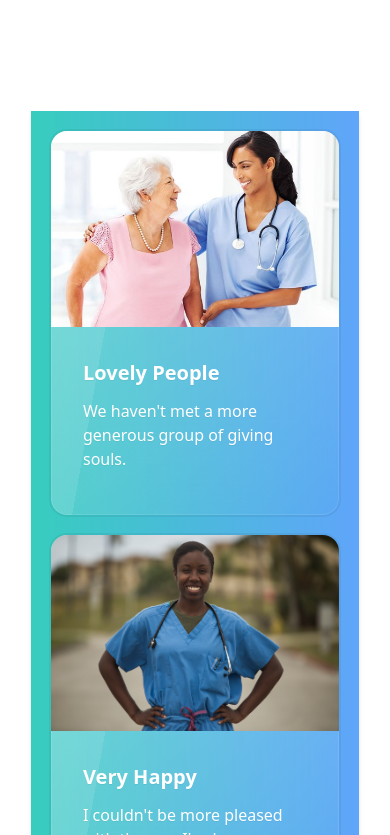
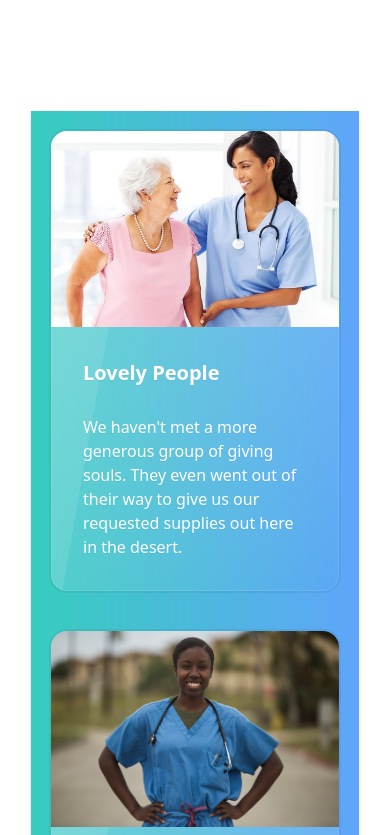
Before and after one commit to margaritahumanitarian/helpafamily, a Next.js app: page /landing-page in a window 390 px wide. Shown: the part 989-1824 px from the top of the page. Built offline with nearby package versions, Linux system fonts and the light colour scheme.

Commit message:
Responsiveness, fadeInSpeed, and cleanup
- Adjusted testimonial responsiveness by adding grid with breakpoints.
- Adjusted fadeInSpeed for LargeHeroSection component.
- Adjusted fadeInSpeed on LargeHeroContent component.
- Cleaned up comments

```diff
--- a/components/LandingPageNav.js
+++ b/components/LandingPageNav.js
@@ -14,7 +14,7 @@ import { FaRegHeart } from 'react-icons/fa';
  * @param {String} [props.fadeInSpeed = '700' ] - change the speed of fade in "ease-in duration-`fadeInSpeed`" | Example: `"700"` : [tailwind durations](https://tailwindcss.com/docs/transition-duration)
  * @returns {ReactElement} JSX
  */
-const LandingPageNav = ({ fadeInSpeed = '700' }) => {
+const LandingPageNav = ({ fadeInSpeed = '1000' }) => {
   const [navOpacity, setnavOpacity] = useState(0);
   useEffect(() => {
     setnavOpacity(100);
--- a/components/LargeHeroContent.js
+++ b/components/LargeHeroContent.js
@@ -22,7 +22,7 @@ import PropTypes from 'prop-types';
 
 const LargeHeroContent = ({
   children,
-  fadeInSpeed = '700',
+  fadeInSpeed = '1000',
   mainTextSize = 'md',
   title,
   titleSize = '5xl',
--- a/components/TestimonialCard.js
+++ b/components/TestimonialCard.js
@@ -3,7 +3,7 @@ import Image from 'next/image';
 
 const TestimonialCard = ({ content, image, title }) => {
   return (
-    <div className="m-5 w-72 h-96 card glass lg:card text-neutral-content">
+    <div className="m-5 w-72  card glass lg:card text-neutral-content">
       <figure className="p-0">
         <Image
           alt="testimonial"
@@ -16,7 +16,9 @@ const TestimonialCard = ({ content, image, title }) => {
       </figure>
       <div className="max-w-md card-body">
         <h2 className="card-title">{title}</h2>
-        <p>{content}</p>
+        <div className="pt-4 h-40">
+          <p>{content}</p>
+        </div>
       </div>
     </div>
   );
--- a/pages/landing-page.js
+++ b/pages/landing-page.js
@@ -1,6 +1,3 @@
-// @ts-check
-// eslint-disable-next-line no-unused-vars
-import { ReactElement, useEffect, useState } from 'react'; // ReactElement is only imported for typechecking
 import Footer from '../components/Footer';
 import Head from 'next/head';
 import LandingPageNav from '../components/LandingPageNav';
@@ -9,29 +6,16 @@ import LargeHeroSection from '../components/LargeHeroSection';
 import Link from 'next/link';
 import TestimonialCard from '../components/TestimonialCard';
 
-/** -----------------------------------------------------------------------------------------------------------------------
+/** ------------------------------------------------------------------------------
  *
  * TODO: Change all of the placeholder text to good copy.
  * TODO: Change the call to action link to point to the appropriate destination.
- * TODO: Refactor code by exporting components to proper folders.
+ * DONE: Refactor code by exporting components to proper folders.
  *
  * FIXME: The images are placeholders and need to be changed.
  * FIXME: There's a better way to handle images as per @RedFox0x20 recommendation.
- *
- */ // --------------------------------------------------------------------------------------------------------------------
-
-// -----------------------------------------------------------------------------------------------------------------------
-// TODO: Export TestimonialCard to components folder or leave it here as it's not the most reusable component.
-// FIXME: Find correct images for these cards and fix the sizing issues
-// -----------------------------------------------------------------------------------------------------------------------
-
-// -----------------------------------------------------------------------------------------------------------------------
-// Export LandingPageNav end.
-// -----------------------------------------------------------------------------------------------------------------------
-
-// -----------------------------------------------------------------------------------------------------------------------
-// TODO: Export TestimonialSection to components folder or leave it here as it's not the most reusable component.
-// -----------------------------------------------------------------------------------------------------------------------
+ */
+// -------------------------------------------------------------------------------
 
 const TestimonialSection = () => {
   return (
@@ -40,11 +24,11 @@ const TestimonialSection = () => {
         <h2>{'See What People Are Saying'}</h2>
       </div>
       <div
-        className=" bg-gradient-to-r from-accent to-blue-400 shadow-md md:flex md:p-32 "
+        className="bg-gradient-to-r from-accent to-blue-400 shadow-md grid grid-cols-1 md:grid-cols-2 xl:grid-cols-3 justify-center align-center content-center sm:p-24"
         id="cards-section"
       >
         <TestimonialCard
-          content="We haven't met a more generous group of giving souls."
+          content="We haven't met a more generous group of giving souls. They even went out of their way to give us our requested supplies out here in the desert."
           image="/images/HealthWorkShop.jpg"
           title="Lovely People"
         />
@@ -62,10 +46,6 @@ const TestimonialSection = () => {
     </section>
   );
 };
-
-// -----------------------------------------------------------------------------------------------------------------------
-// Export TestimonialSection end.
-// -----------------------------------------------------------------------------------------------------------------------
 
 const LandingPage = () => {
   return (
```
